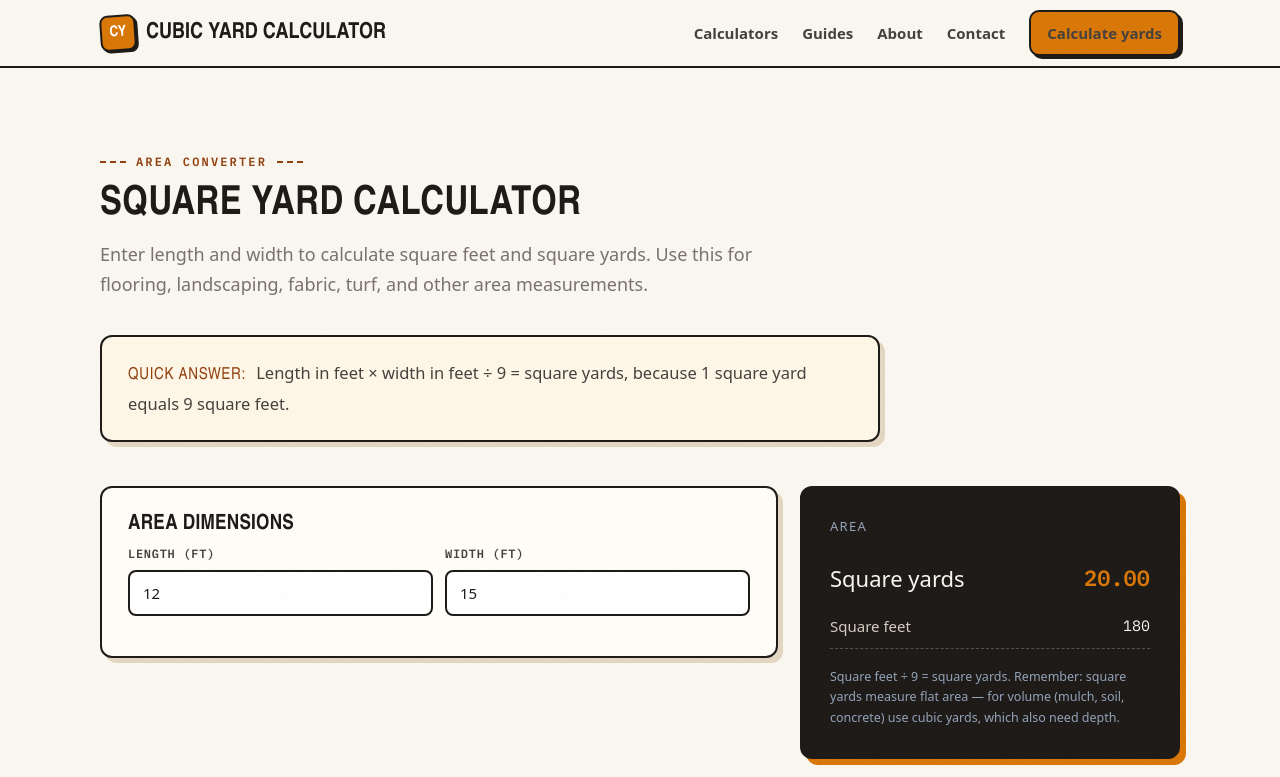
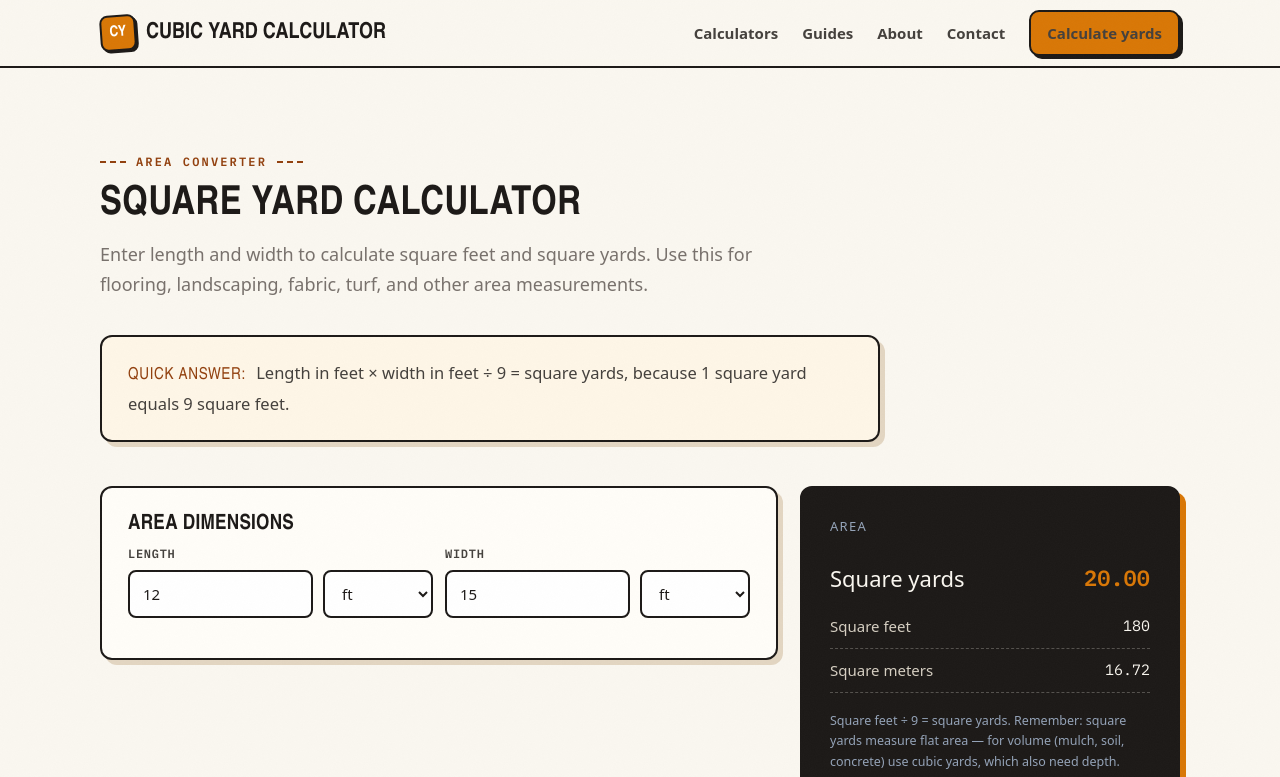
Before and after one commit to tanvirrind/cubicyardcalc, a Next.js app: page /calculators/square-yard-calculator in a window 1280 px wide. Shown: the top 777 px of the page. Built offline with nearby package versions, Linux system fonts and the light colour scheme.

Commit message:
Asphalt calculator + metric toggle (batch 2/3)

```diff
--- a/components/SquareYardCalculator.js
+++ b/components/SquareYardCalculator.js
@@ -1,26 +1,30 @@
 "use client";
 
 import { useMemo, useState } from "react";
-import { F, ResultHead, Row, TotalRow, ResultNote, num } from "./Fields";
+import { UnitF, ResultHead, Row, TotalRow, ResultNote, DIMENSION_OPTIONS } from "./Fields";
+import { toFeet, SQYD_TO_SQM } from "../lib/calc";
 import { fmtNum } from "../lib/format";
 
 export default function SquareYardCalculator() {
   const [length, setLength] = useState("12");
   const [width, setWidth] = useState("15");
+  const [lengthUnit, setLengthUnit] = useState("ft");
+  const [widthUnit, setWidthUnit] = useState("ft");
 
   const r = useMemo(() => {
-    const sqft = num(length) * num(width);
+    const sqft = toFeet(length, lengthUnit) * toFeet(width, widthUnit);
     const sqyd = sqft / 9;
-    return { sqft, sqyd };
-  }, [length, width]);
+    const sqm = sqyd * SQYD_TO_SQM;
+    return { sqft, sqyd, sqm };
+  }, [length, lengthUnit, width, widthUnit]);
 
   return (
     <div className="calc-layout">
       <div className="card">
         <h3 style={{ marginTop: 0 }}>Area dimensions</h3>
         <div className="field-row">
-          <F label="Length (ft)" value={length} set={setLength} />
-          <F label="Width (ft)" value={width} set={setWidth} />
+          <UnitF label="Length" value={length} set={setLength} unit={lengthUnit} setUnit={setLengthUnit} options={DIMENSION_OPTIONS} />
+          <UnitF label="Width" value={width} set={setWidth} unit={widthUnit} setUnit={setWidthUnit} options={DIMENSION_OPTIONS} />
         </div>
       </div>
 
@@ -28,6 +32,7 @@ export default function SquareYardCalculator() {
         <ResultHead>Area</ResultHead>
         <TotalRow label="Square yards" value={fmtNum(r.sqyd)} />
         <Row label="Square feet" value={fmtNum(r.sqft, 0)} />
+        <Row label="Square meters" value={fmtNum(r.sqm)} />
         <div style={{ marginTop: 18 }}>
           <ResultNote>
             Square feet ÷ 9 = square yards. Remember: square yards measure
```
Also changed, not shown: components/SqftToYardsCalculator.js (+5 -3 lines), components/TopsoilCalculator.js (+11 -7 lines).
